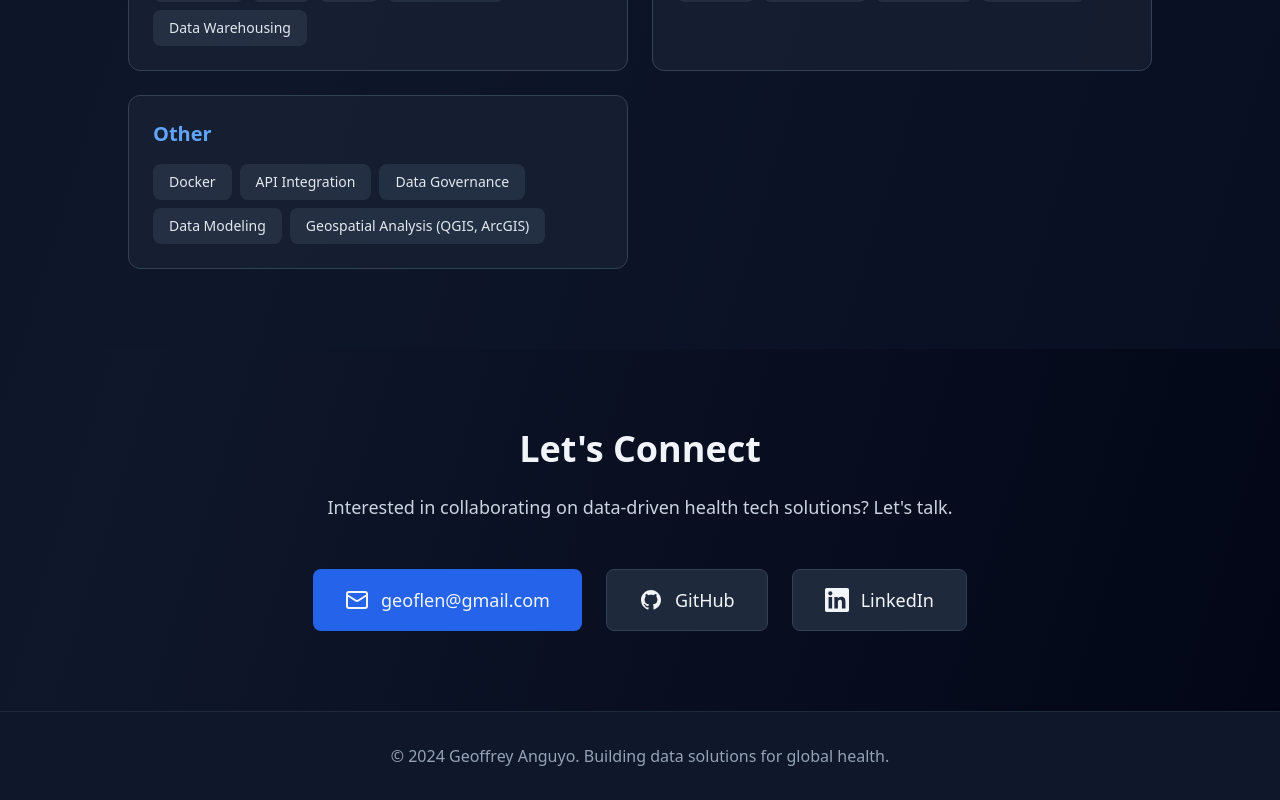
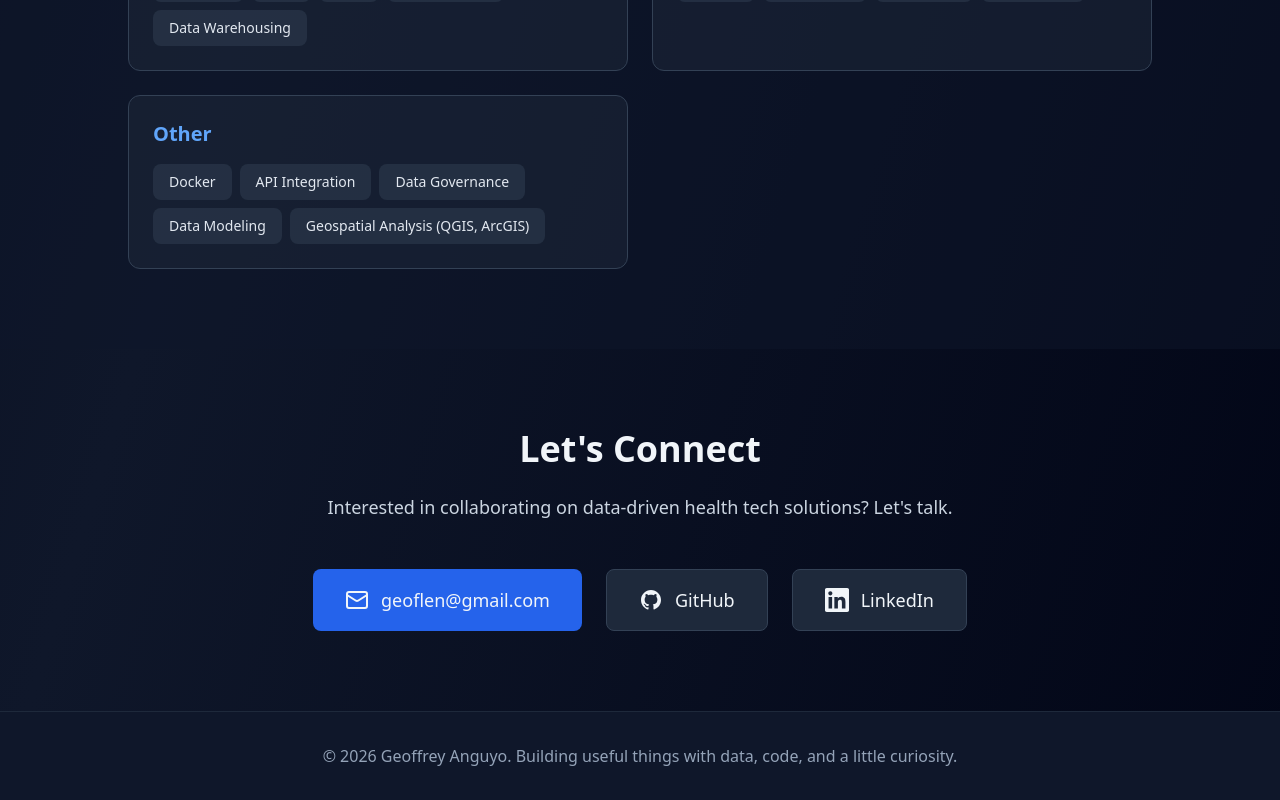
Before and after one commit to geoflen/MY-PORTFOLIO, a React (Create React App) app: page / in a window 1280 px wide. Shown: the part 3378-4178 px from the top of the page. Built offline with nearby package versions, Linux system fonts and the light colour scheme.

Commit message:
chore: refresh portfolio footer

```diff
--- a/src/App.js
+++ b/src/App.js
@@ -405,7 +405,7 @@ export default function Portfolio() {
       {/* Footer */}
       <footer className="py-8 px-6 border-t border-slate-800 bg-slate-900">
         <div className="max-w-6xl mx-auto text-center text-slate-400">
-          <p>© 2024 Geoffrey Anguyo. Building data solutions for global health.</p>
+          <p>© 2026 Geoffrey Anguyo. Building useful things with data, code, and a little curiosity.</p>
         </div>
       </footer>
 
```
